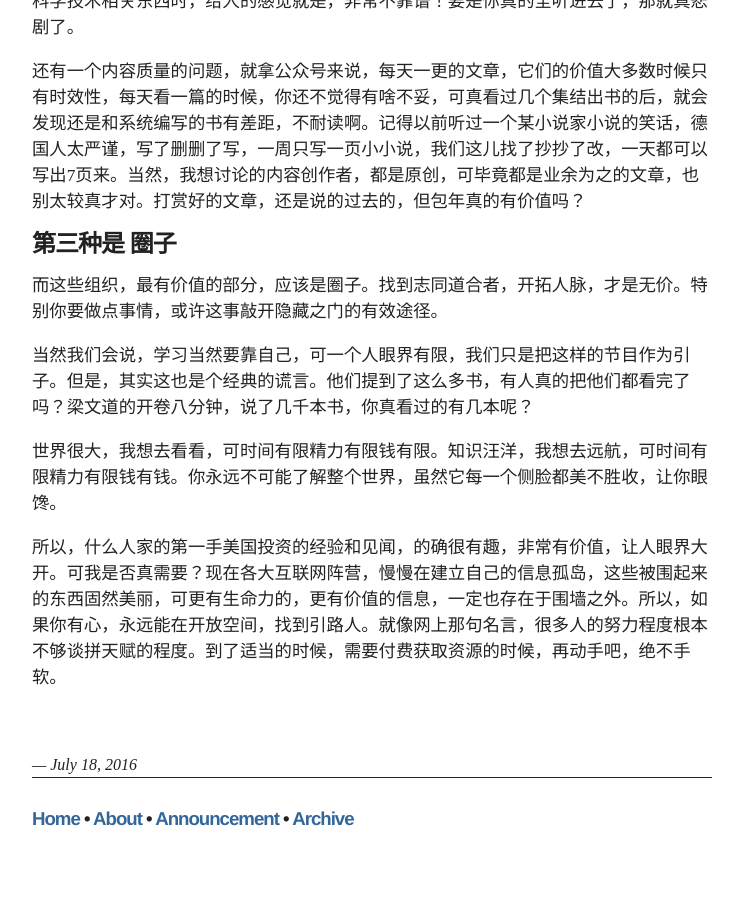
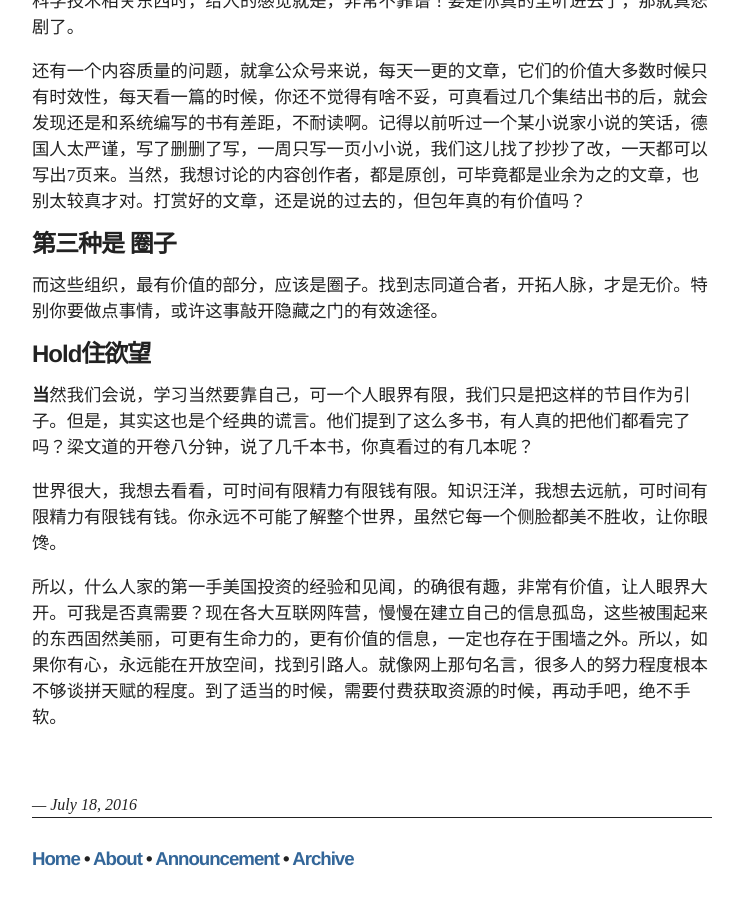
Before and after one commit to villim/villim.github.io, a Jekyll site: the page built from _posts/2016-07-18-content-subscription.md, in a window 1280 px wide and 900 px high, scrolled down 1531 px. Shown: the whole window, without its empty margins (143-886 px from the left). Built offline with Jekyll 4.4.1, drawn with Linux system fonts in a browser that asks for light colours; nearby versions of some CDN libraries; before the commit the page ends 2391 px from its top, so only the background shows below that.

Commit message:
content subscription: modify

```diff
--- a/_posts/2016-07-18-content-subscription.md
+++ b/_posts/2016-07-18-content-subscription.md
@@ -2,6 +2,7 @@
 title: 付费内容
 layout: post
 ---
+
 
 最近看到许多付费阅读或付费播客收听的消息。比如《奇葩说》的马东带着一伙节目的辩手，弄了个收费的《好好说话》；《罗辑思维》的罗振宇弄了一个收费模式的《得到》App；我常听的《卓老板聊科技》也入住了这个平台，“卓老板”甚至为了专心做内容，辞职创业去了 ...
 
@@ -38,8 +39,9 @@ Fenng之前说，如果觉得入群费¥1024贵，就别惦记了。可我的确
 而这些组织，最有价值的部分，应该是圈子。找到志同道合者，开拓人脉，才是无价。特别你要做点事情，或许这事敲开隐藏之门的有效途径。
 
 
+## Hold住欲望
 
-当然我们会说，学习当然要靠自己，可一个人眼界有限，我们只是把这样的节目作为引子。但是，其实这也是个经典的谎言。他们提到了这么多书，有人真的把他们都看完了吗？梁文道的开卷八分钟，说了几千本书，你真看过的有几本呢？
+**当**然我们会说，学习当然要靠自己，可一个人眼界有限，我们只是把这样的节目作为引子。但是，其实这也是个经典的谎言。他们提到了这么多书，有人真的把他们都看完了吗？梁文道的开卷八分钟，说了几千本书，你真看过的有几本呢？
 
 世界很大，我想去看看，可时间有限精力有限钱有限。知识汪洋，我想去远航，可时间有限精力有限钱有钱。你永远不可能了解整个世界，虽然它每一个侧脸都美不胜收，让你眼馋。
 
```
